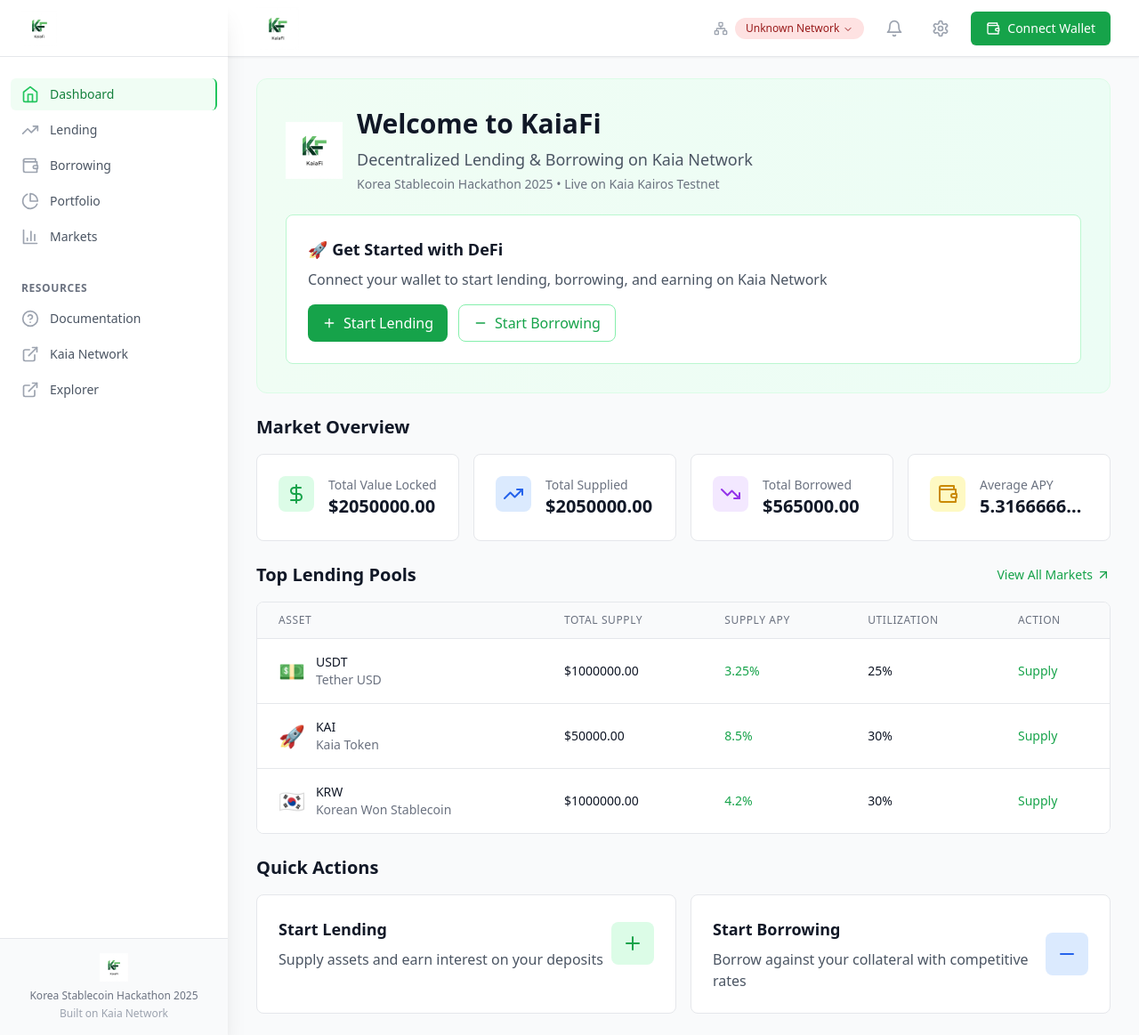
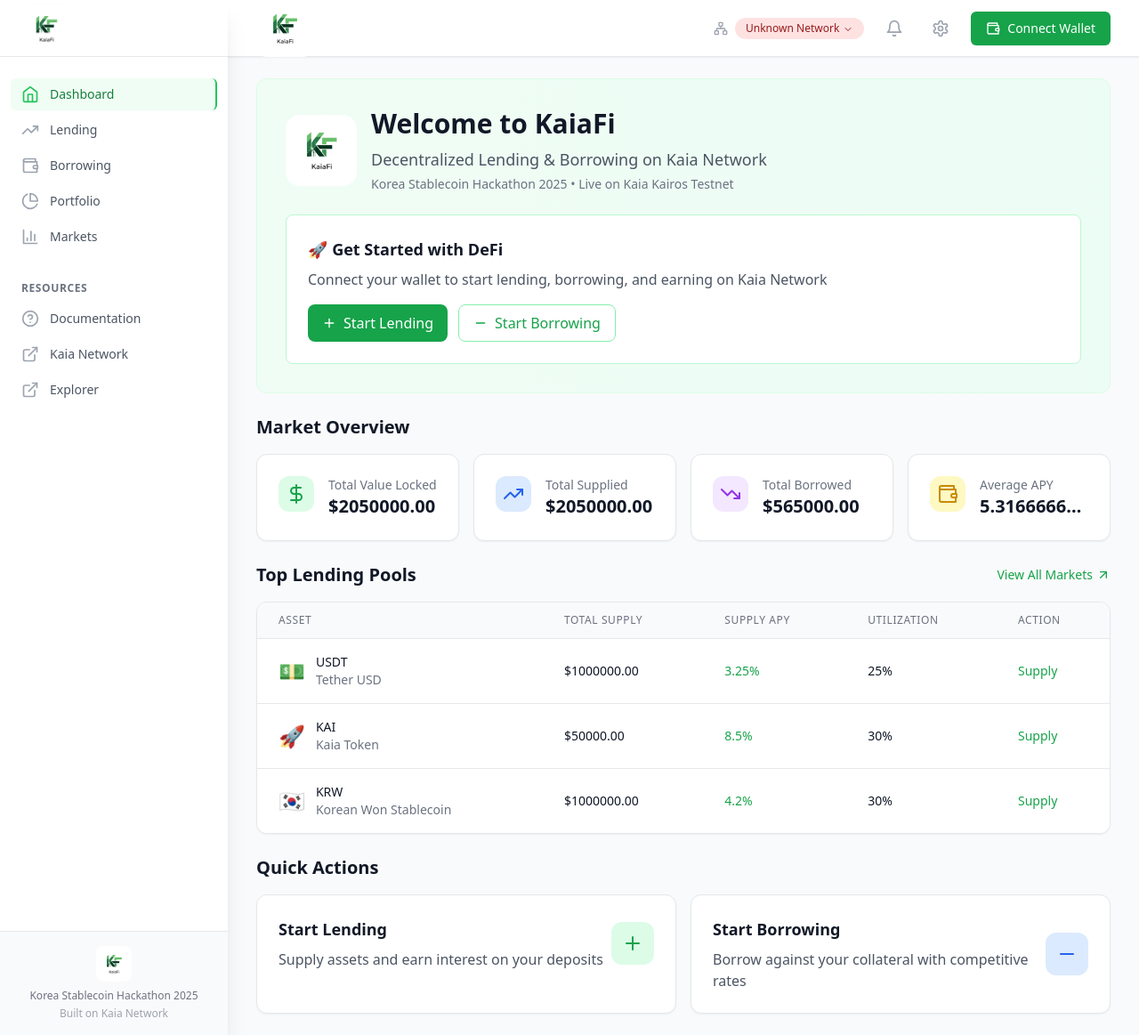
Before and after one commit to Juggernaut7/KaiaFi, a React (Vite) app: page / in a window 1280 px wide. Shown: the whole page at 89% size. Built offline with nearby package versions, Linux system fonts and the light colour scheme.

Commit message:
🎨 Improve logo visibility and add modern corner radius - Increased logo sizes and added rounded-xl to all UI elements

```diff
--- a/src/components/Header.tsx
+++ b/src/components/Header.tsx
@@ -58,7 +58,7 @@ const Header: React.FC<HeaderProps> = ({ onMenuClick }) => {
                 <img
                   src="/KF logo.png"
                   alt="KaiaFi Logo"
-                  className="h-12 w-12 transition-transform duration-200 group-hover:scale-105"
+                  className="h-16 w-16 rounded-xl transition-transform duration-200 group-hover:scale-105"
                 />
               </div>
             </Link>
--- a/src/components/Sidebar.tsx
+++ b/src/components/Sidebar.tsx
@@ -53,7 +53,7 @@ const Sidebar: React.FC<SidebarProps> = ({ open, onClose }) => {
               <img
                 src="/KF logo.png"
                 alt="KaiaFi Logo"
-                className="h-10 w-10 transition-transform duration-200 group-hover:scale-105"
+                className="h-14 w-14 rounded-lg transition-transform duration-200 group-hover:scale-105"
               />
             </div>
           </Link>
@@ -136,7 +136,7 @@ const Sidebar: React.FC<SidebarProps> = ({ open, onClose }) => {
               <img
                 src="/KF logo.png"
                 alt="KaiaFi Logo"
-                className="h-8 w-8"
+                className="h-10 w-10 rounded-lg"
               />
             </div>
             <p className="text-xs text-gray-500">
--- a/src/pages/Dashboard.tsx
+++ b/src/pages/Dashboard.tsx
@@ -35,7 +35,7 @@ const Dashboard: React.FC = () => {
             <img
               src="/KF logo.png"
               alt="KaiaFi Logo"
-              className="h-16 w-16"
+              className="h-20 w-20 rounded-2xl"
             />
           </div>
           <div>
@@ -78,7 +78,7 @@ const Dashboard: React.FC = () => {
           </div>
         ) : (
           <div className="grid grid-cols-1 md:grid-cols-3 gap-4">
-            <div className="bg-white rounded-lg p-4 border border-green-200">
+            <div className="bg-white rounded-xl p-4 border border-green-200 shadow-sm">
               <div className="flex items-center justify-between">
                 <div>
                   <p className="text-sm text-gray-500">Total Supplied</p>
@@ -87,7 +87,7 @@ const Dashboard: React.FC = () => {
                 <TrendingUp className="h-8 w-8 text-green-500" />
               </div>
             </div>
-            <div className="bg-white rounded-lg p-4 border border-green-200">
+            <div className="bg-white rounded-xl p-4 border border-green-200 shadow-sm">
               <div className="flex items-center justify-between">
                 <div>
                   <p className="text-sm text-gray-500">Total Borrowed</p>
@@ -96,7 +96,7 @@ const Dashboard: React.FC = () => {
                 <TrendingDown className="h-8 w-8 text-red-500" />
               </div>
             </div>
-            <div className="bg-white rounded-lg p-4 border border-green-200">
+            <div className="bg-white rounded-xl p-4 border border-green-200 shadow-sm">
               <div className="flex items-center justify-between">
                 <div>
                   <p className="text-sm text-gray-500">Health Factor</p>
@@ -116,9 +116,9 @@ const Dashboard: React.FC = () => {
       <div>
         <h2 className="text-xl font-semibold text-gray-900 mb-4">Market Overview</h2>
         <div className="grid grid-cols-1 md:grid-cols-2 lg:grid-cols-4 gap-4">
-          <div className="bg-white rounded-lg p-6 border border-gray-200">
+          <div className="bg-white rounded-xl p-6 border border-gray-200 shadow-sm">
             <div className="flex items-start">
-              <div className="p-2 bg-green-100 rounded-lg flex-shrink-0">
+              <div className="p-2 bg-green-100 rounded-xl flex-shrink-0">
                 <DollarSign className="h-6 w-6 text-green-600" />
               </div>
               <div className="ml-4 min-w-0 flex-1">
@@ -128,9 +128,9 @@ const Dashboard: React.FC = () => {
             </div>
           </div>
 
-          <div className="bg-white rounded-lg p-6 border border-gray-200">
+          <div className="bg-white rounded-xl p-6 border border-gray-200 shadow-sm">
             <div className="flex items-start">
-              <div className="p-2 bg-blue-100 rounded-lg flex-shrink-0">
+              <div className="p-2 bg-blue-100 rounded-xl flex-shrink-0">
                 <TrendingUp className="h-6 w-6 text-blue-600" />
               </div>
               <div className="ml-4 min-w-0 flex-1">
@@ -140,9 +140,9 @@ const Dashboard: React.FC = () => {
             </div>
           </div>
 
-          <div className="bg-white rounded-lg p-6 border border-gray-200">
+          <div className="bg-white rounded-xl p-6 border border-gray-200 shadow-sm">
             <div className="flex items-start">
-              <div className="p-2 bg-purple-100 rounded-lg flex-shrink-0">
+              <div className="p-2 bg-purple-100 rounded-xl flex-shrink-0">
                 <TrendingDown className="h-6 w-6 text-purple-600" />
               </div>
               <div className="ml-4 min-w-0 flex-1">
@@ -152,9 +152,9 @@ const Dashboard: React.FC = () => {
             </div>
           </div>
 
-          <div className="bg-white rounded-lg p-6 border border-gray-200">
+          <div className="bg-white rounded-xl p-6 border border-gray-200 shadow-sm">
             <div className="flex items-start">
-              <div className="p-2 bg-yellow-100 rounded-lg flex-shrink-0">
+              <div className="p-2 bg-yellow-100 rounded-xl flex-shrink-0">
                 <Wallet className="h-6 w-6 text-yellow-600" />
               </div>
               <div className="ml-4 min-w-0 flex-1">
@@ -179,7 +179,7 @@ const Dashboard: React.FC = () => {
           </Link>
         </div>
 
-        <div className="bg-white rounded-lg border border-gray-200 overflow-hidden">
+        <div className="bg-white rounded-xl border border-gray-200 overflow-hidden shadow-sm">
           <div className="overflow-x-auto">
             <table className="min-w-full divide-y divide-gray-200">
               <thead className="bg-gray-50">
@@ -244,7 +244,7 @@ const Dashboard: React.FC = () => {
         <div className="grid grid-cols-1 md:grid-cols-2 gap-4">
           <Link
             to="/lending"
-            className="group bg-white rounded-lg p-6 border border-gray-200 hover:border-green-300 hover:shadow-md transition-all duration-200"
+            className="group bg-white rounded-xl p-6 border border-gray-200 hover:border-green-300 hover:shadow-md transition-all duration-200 shadow-sm"
           >
             <div className="flex items-center justify-between">
               <div>
@@ -255,7 +255,7 @@ const Dashboard: React.FC = () => {
                   Supply assets and earn interest on your deposits
                 </p>
               </div>
-              <div className="p-3 bg-green-100 rounded-lg group-hover:bg-green-200 transition-colors duration-200">
+              <div className="p-3 bg-green-100 rounded-xl group-hover:bg-green-200 transition-colors duration-200">
                 <Plus className="h-6 w-6 text-green-600" />
               </div>
             </div>
@@ -263,7 +263,7 @@ const Dashboard: React.FC = () => {
 
           <Link
             to="/borrowing"
-            className="group bg-white rounded-lg p-6 border border-gray-200 hover:border-green-300 hover:shadow-md transition-all duration-200"
+            className="group bg-white rounded-xl p-6 border border-gray-200 hover:border-green-300 hover:shadow-md transition-all duration-200 shadow-sm"
           >
             <div className="flex items-center justify-between">
               <div>
@@ -274,7 +274,7 @@ const Dashboard: React.FC = () => {
                   Borrow against your collateral with competitive rates
                 </p>
               </div>
-              <div className="p-3 bg-blue-100 rounded-lg group-hover:bg-blue-200 transition-colors duration-200">
+              <div className="p-3 bg-blue-100 rounded-xl group-hover:bg-blue-200 transition-colors duration-200">
                 <Minus className="h-6 w-6 text-blue-600" />
               </div>
             </div>
```
